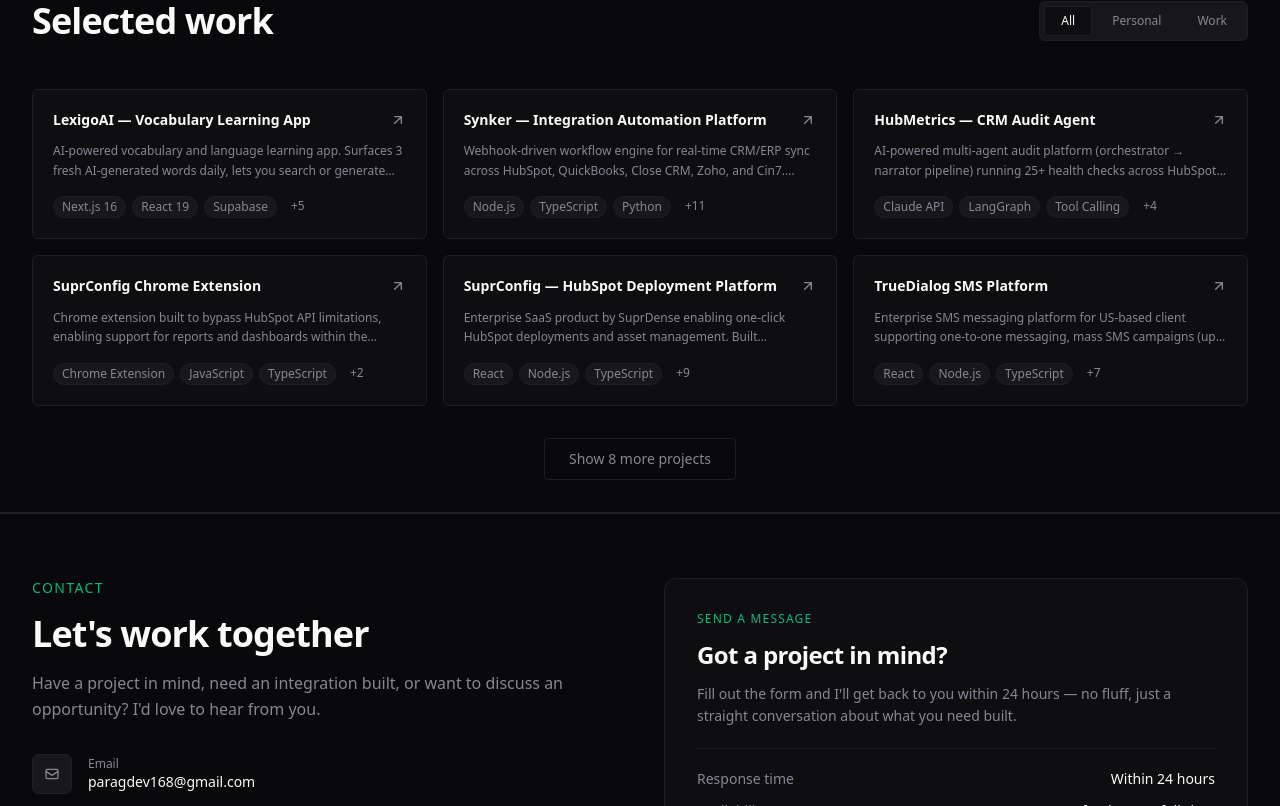
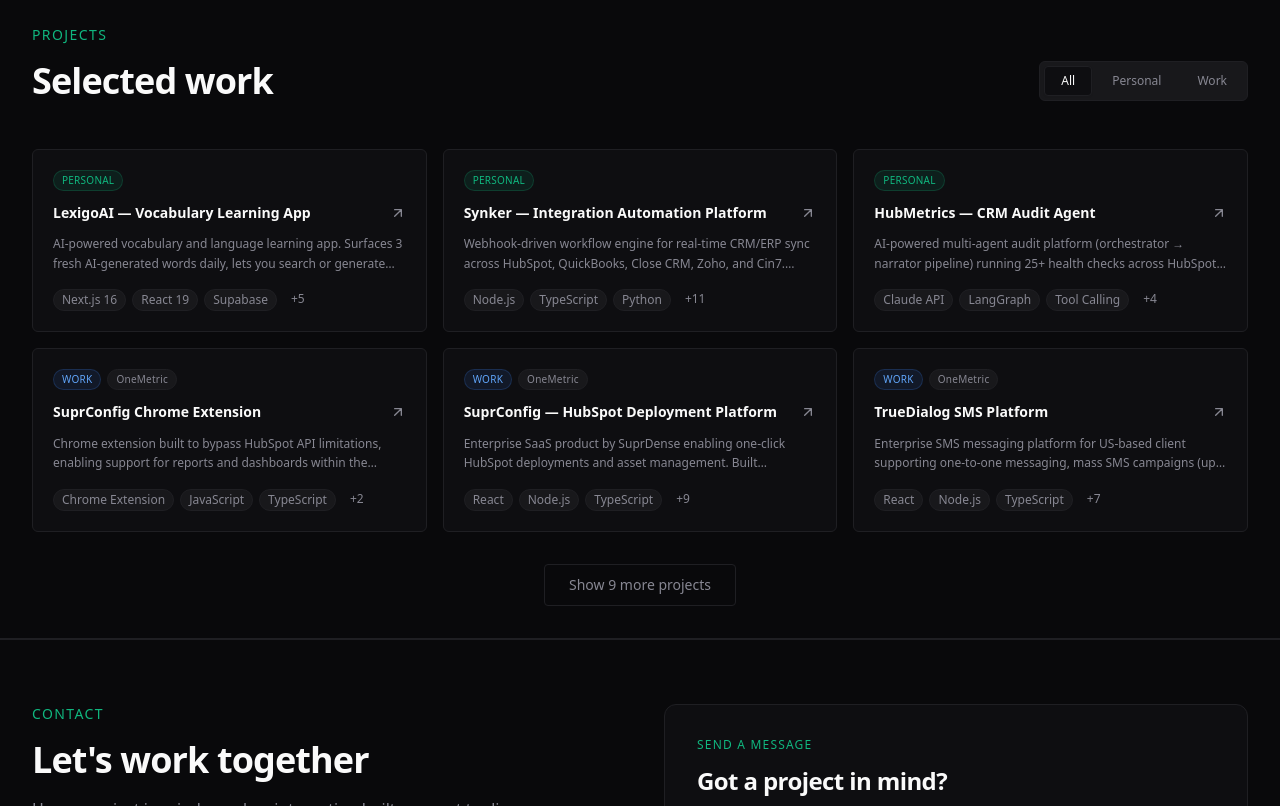
Before and after one commit to PragRajput/Portfolio, a React (Vite) app in the folder frontend/: page / in a window 1280 px wide. Shown: the part 2948-3754 px from the top of the page. Built offline with nearby package versions, Linux system fonts and the light colour scheme.

Commit message:
Updated projects list for both onemetric and deftsoft

```diff
--- a/frontend/src/pages/Experience.tsx
+++ b/frontend/src/pages/Experience.tsx
@@ -11,7 +11,8 @@ const experiences = [
       'Building production-grade MERN features and AI agent systems',
       'Owning end-to-end development of the SuprConfig CRM deployment product',
       'Architecting multi-agent pipelines using LangGraph and Claude API',
-      'Built HubSpot CRM Audit Agent running 25+ health checks with severity-labeled PDF reports',
+      'Built 40+ integrations between platforms like Salesforce, HubSpot, QuickBooks, Zoho Books, NetSuite, etc.',
+      'Built TrueDialog — public HubSpot app enabling one-to-one and mass SMS campaigns for 100k+ contacts',
     ],
   },
   {
@@ -21,7 +22,8 @@ const experiences = [
     current: false,
     bullets: [
       'Delivered full-stack MERN applications with third-party API integrations',
-      'Built TrueDialog — public HubSpot app enabling one-to-one and mass SMS campaigns for 100k+ contacts',
+      'Built an Educational Learning Management Platform (LMS)',
+      'Built Eu Pro Scene — a gaming tournament platform with PayPal wallet top-ups, credit-based tournament entry, and withdrawals',
       'Implemented Azure-hosted infrastructure: App Service, Functions, SignalR, Service Bus',
       'Regular production deployments with CI/CD pipelines',
     ],
--- a/frontend/src/pages/Projects.tsx
+++ b/frontend/src/pages/Projects.tsx
@@ -35,6 +35,7 @@ const projects: Project[] = [
     description: 'Chrome extension built to bypass HubSpot API limitations, enabling support for reports and dashboards within the SuprConfig deployment ecosystem. Extends the core platform capabilities beyond what the HubSpot API officially exposes.',
     image: '/placeholder-project.jpg',
     technologies: ['Chrome Extension', 'JavaScript', 'TypeScript', 'HubSpot API', 'React'],
+    company: 'OneMetric',
   },
   {
     id: '4',
@@ -43,6 +44,7 @@ const projects: Project[] = [
     image: '/projects/supr-config.svg',
     technologies: ['React', 'Node.js', 'TypeScript', 'MongoDB', 'Firebase Functions', 'Firebase Hosting', 'Firebase Database', 'Firebase Storage', 'Vertex AI', 'Cloud Tasks', 'Stripe', 'HubSpot API'],
     demoUrl: 'https://www.suprdense.com/config',
+    company: 'OneMetric',
   },
   {
     id: '5',
@@ -51,6 +53,7 @@ const projects: Project[] = [
     image: '/projects/truedialog.png',
     technologies: ['React', 'Node.js', 'TypeScript', 'SMS API', 'Azure Functions', 'Azure App Service', 'Cosmos DB', 'SignalR', 'Azure Key Vault', 'Service Bus'],
     demoUrl: 'https://www.truedialog.com/',
+    company: 'OneMetric',
   },
   {
     id: 'p6',
@@ -59,6 +62,7 @@ const projects: Project[] = [
     image: '/placeholder-project.jpg',
     technologies: ['Node.js', 'HubSpot API', 'Cin7 API', 'Webhooks', 'Express', 'Firebase Functions'],
     demoUrl: 'https://circleg.world/home.html',
+    company: 'OneMetric',
   },
   {
     id: '9',
@@ -83,6 +87,7 @@ const projects: Project[] = [
     description: 'Developed scalable integration supporting multiple Zoho organizations with HubSpot. Implemented 2-way data synchronization, multi-tenant architecture, and automated data mapping across different organizational structures.',
     image: '/placeholder-project.jpg',
     technologies: ['TypeScript', 'Python', 'FastAPI', 'Zoho API', 'HubSpot API', 'Webhooks', 'Heroku'],
+    company: 'OneMetric',
   },
   {
     id: 'p8',
@@ -90,6 +95,7 @@ const projects: Project[] = [
     description: 'Comprehensive 4-tier learning platform with hierarchical access: Super Admin creates interactive lessons with drag-and-drop UI; School Admin manages teachers and students; Teachers customize lessons and mark attendance; Students access assignments and submit feedback with real-time dashboard updates.',
     image: '/placeholder-project.jpg',
     technologies: ['React', 'Node.js', 'TypeScript', 'MongoDB', 'Express', 'Role-Based Access', 'Real-time Dashboard'],
+    company: 'Deftsoft',
   },
   {
     id: 'p11',
@@ -97,6 +103,7 @@ const projects: Project[] = [
     description: 'Enterprise-scale data processing system using Python FastAPI handling 200,000–300,000 daily records. Automated cron jobs fetch files from SFTP, upload to GCP Cloud Storage, perform data cleaning including de-duplication and null handling, then migrate to HubSpot via batch processing.',
     image: '/placeholder-project.jpg',
     technologies: ['Python', 'FastAPI', 'GCP Cloud Storage', 'GCP App Engine', 'SFTP', 'HubSpot API', 'Cron Jobs', 'Batch Processing'],
+    company: 'OneMetric',
   },
   {
     id: 'p12',
@@ -104,6 +111,7 @@ const projects: Project[] = [
     description: 'Comprehensive booking integration system syncing reservation data with HubSpot across contacts, orders, products, and cancellations. Real-time booking management with automated workflow triggers.',
     image: '/placeholder-project.jpg',
     technologies: ['React', 'Node.js', 'HubSpot API', 'Booking System', 'Nordhost'],
+    company: 'OneMetric',
   },
   {
     id: 'p13',
@@ -111,10 +119,45 @@ const projects: Project[] = [
     description: 'Embedded Telegram inside HubSpot CRM for seamless team communication. Automatically generates deal-based Telegram groups to streamline collaboration across sales and business development.',
     image: '/placeholder-project.jpg',
     technologies: ['Telegram API', 'HubSpot API', 'Node.js', 'TypeScript', 'Automated Workflows'],
+    company: 'OneMetric',
+  },
+  {
+    id: 'p14',
+    title: 'Eu Pro Scene — Gaming Tournament Platform',
+    description: 'Gaming tournament platform where tournaments are organised online and played out at physical venues, with prize winnings reflected directly in player accounts. Users top up real cash via PayPal to buy platform credits, spend those credits to enter any game tournament, and can withdraw their balance back out — backed by a full wallet system handling cash-to-credit conversion, tournament entry, and payouts.',
+    image: '/placeholder-project.jpg',
+    technologies: ['React', 'Node.js', 'Express', 'MongoDB', 'PayPal API', 'Wallet System'],
+    demoUrl: 'https://euproscene.com/',
+    company: 'Deftsoft',
   },
 ];
 
 type Tab = 'all' | 'personal' | 'work';
+
+function ProjectBadges({ project, size = 'sm' }: { project: Project; size?: 'sm' | 'md' }) {
+  const dims = size === 'md' ? 'px-2.5 py-0.5 text-[11px]' : 'px-2 py-0.5 text-[10px]';
+  const pill = `inline-flex items-center rounded-full border font-medium ${dims}`;
+  return (
+    <div className="flex flex-wrap items-center gap-1.5">
+      {project.personal ? (
+        <span className={`${pill} uppercase tracking-wide bg-primary/10 text-primary border-primary/20`}>
+          Personal
+        </span>
+      ) : (
+        <>
+          <span className={`${pill} uppercase tracking-wide bg-blue-500/10 text-blue-600 dark:text-blue-400 border-blue-500/20`}>
+            Work
+          </span>
+          {project.company && (
+            <span className={`${pill} tracking-wide bg-secondary text-muted-foreground border-border`}>
+              {project.company}
+            </span>
+          )}
+        </>
+      )}
+    </div>
+  );
+}
 
 export function Projects() {
   const [selectedProject, setSelectedProject] = useState<Project | null>(null);
@@ -191,6 +234,7 @@ export function Projects() {
               onClick={() => setSelectedProject(project)}
               className="bg-card border border-border rounded-lg p-5 cursor-pointer group hover:border-primary/50 transition-all flex flex-col gap-3 hover:bg-card/80"
             >
+              <ProjectBadges project={project} />
               <div className="flex items-start justify-between gap-2">
                 <h3 className="font-semibold text-sm text-foreground group-hover:text-primary transition-colors leading-snug">
                   {project.title}
@@ -248,7 +292,10 @@ export function Projects() {
               className="bg-card border border-border rounded-xl max-w-xl w-full max-h-[85vh] overflow-y-auto"
             >
               <div className="flex items-start justify-between p-6 pb-4">
-                <h2 className="text-base font-semibold pr-4 leading-snug">{selectedProject.title}</h2>
+                <div className="pr-4">
+                  <h2 className="text-base font-semibold leading-snug mb-2.5">{selectedProject.title}</h2>
+                  <ProjectBadges project={selectedProject} size="md" />
+                </div>
                 <button
                   onClick={() => setSelectedProject(null)}
                   className="text-muted-foreground hover:text-foreground transition-colors shrink-0 p-1 hover:bg-secondary rounded-md"
--- a/frontend/src/types/index.ts
+++ b/frontend/src/types/index.ts
@@ -7,6 +7,7 @@ export interface Project {
   demoUrl?: string;
   githubUrl?: string;
   personal?: boolean;
+  company?: string;
 }
 
 export interface Experience {
```
